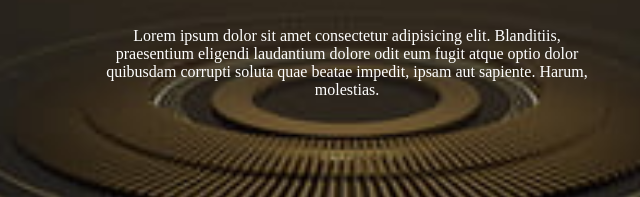
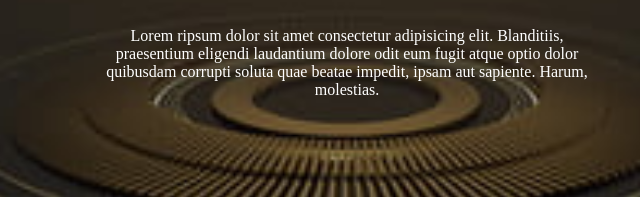
Before and after one commit to gomaGift/photostudio, a website built with Vite: page index.html in a window 1280 px wide. Shown: the part 4101-4298 px from the top of the page, 293-933 px from the left. Built offline with nearby package versions, Linux system fonts and the light colour scheme; files whose address does not match are found by name.

Commit message:
test cache

```diff
--- a/index.html
+++ b/index.html
@@ -191,7 +191,7 @@
           </div>
 
         </div>
-        <p class="client-say">Lorem ipsum dolor sit amet consectetur adipisicing elit. Blanditiis, praesentium eligendi laudantium dolore odit eum fugit atque optio dolor quibusdam corrupti soluta quae beatae impedit, ipsam aut sapiente. Harum, molestias.</p>
+        <p class="client-say">Lorem ripsum dolor sit amet consectetur adipisicing elit. Blanditiis, praesentium eligendi laudantium dolore odit eum fugit atque optio dolor quibusdam corrupti soluta quae beatae impedit, ipsam aut sapiente. Harum, molestias.</p>
       </section>
     </main>
   </body>
```
